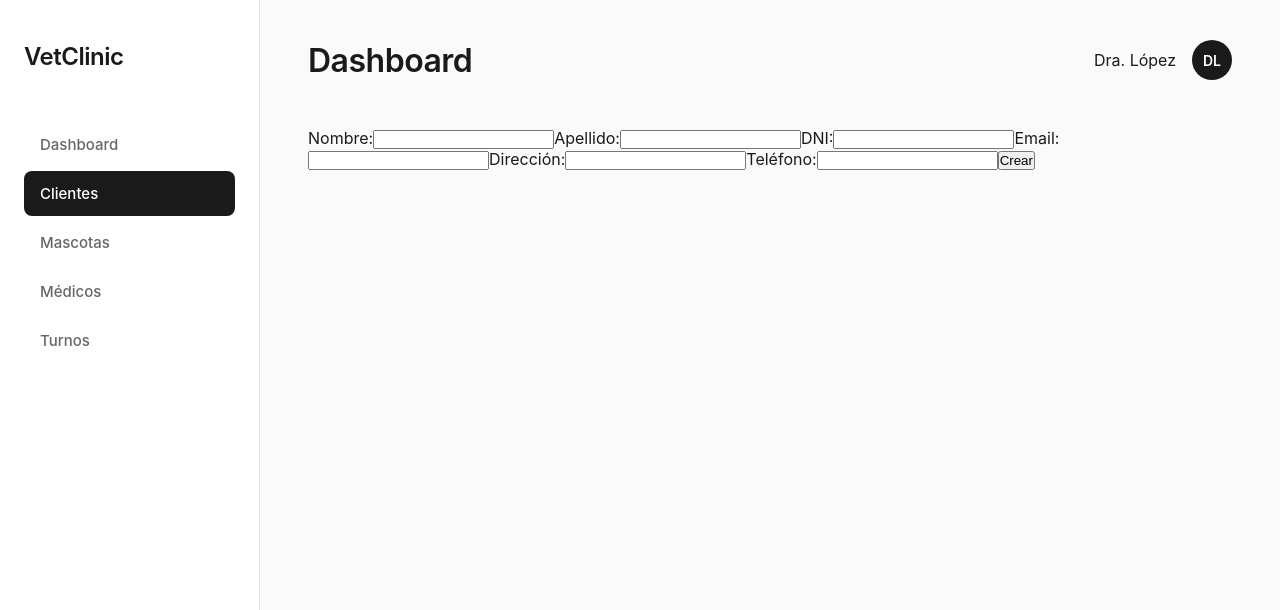
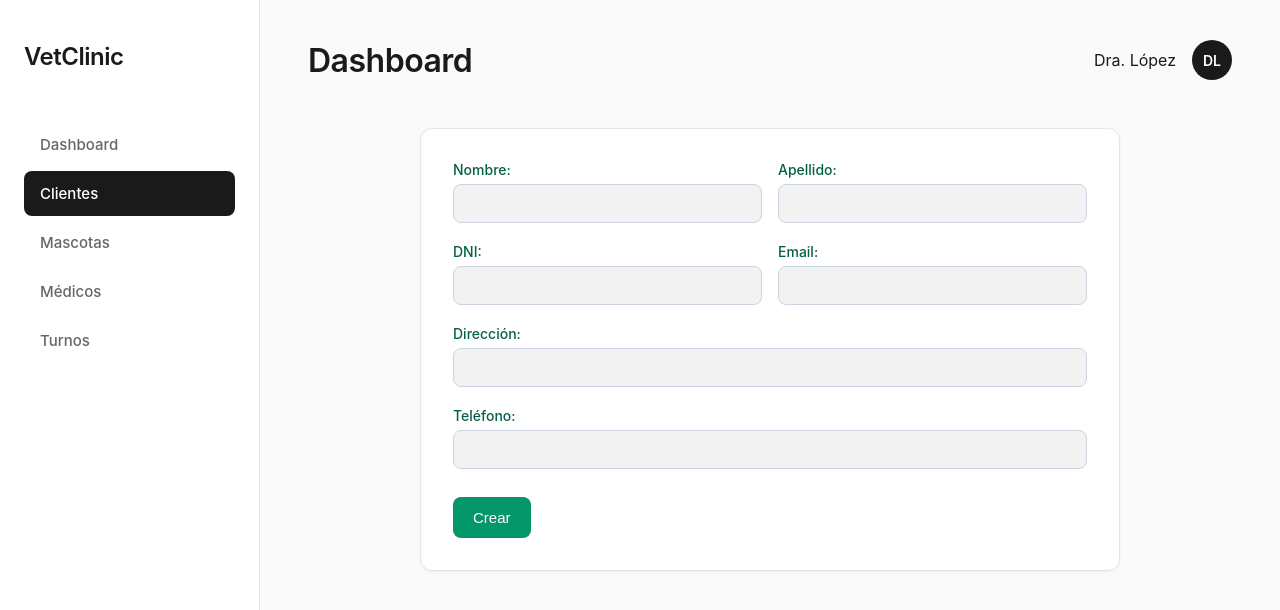
Before and after one commit to carlos-huallpa/veterinaria, an Angular app in the folder frontend/frontend-app/: page /clientes-form in a window 1280 px wide. Shown: the top 610 px of the page. Built offline with nearby package versions, Linux system fonts and the light colour scheme.

Commit message:
FeatFrontend: Asignacion de estilos para formulario de clientes

```diff
--- a/frontend/frontend-app/src/app/components/clientes-form/clientes-form.css
+++ b/frontend/frontend-app/src/app/components/clientes-form/clientes-form.css
@@ -0,0 +1,96 @@
+form {
+  max-width: 700px;
+  margin: 40px auto;
+  padding: 32px;
+  background: #ffffff;
+  border: 1px solid #e5e5e5;
+  border-radius: 12px;
+  box-shadow: 0 1px 3px rgba(0,0,0,0.05);
+  display: flex;
+  flex-direction: column;
+  gap: 20px;
+}
+
+/* Fila con 2 columnas */
+.form-row {
+  display: grid;
+  grid-template-columns: 1fr 1fr;
+  gap: 16px;
+}
+
+/* Grupo de input */
+.form-group {
+  display: flex;
+  flex-direction: column;
+  gap: 6px;
+}
+
+.form-group.full-width {
+  grid-column: 1 / -1; /* ocupa todo el ancho */
+}
+
+/* Etiquetas */
+label {
+  font-size: 14px;
+  font-weight: 500;
+  color: #065f46; /* verde oscuro */
+}
+
+/* Inputs */
+input {
+  width: 100%;
+  padding: 10px 12px;
+  border: 1px solid #cbd5e1;
+  border-radius: 8px;
+  font-size: 15px;
+  color: #1a1a1a;
+  background: #f3f2f2;
+  transition: border-color 0.2s ease, background 0.2s ease, box-shadow 0.2s ease;
+}
+
+input:focus {
+  outline: none;
+  border-color: #059669;
+  background: #ffffff;
+  box-shadow: 0 0 0 3px rgba(5, 150, 105, 0.15);
+}
+
+/* Botón */
+button {
+  align-self: flex-start;
+  margin-top: 8px;
+  padding: 12px 20px;
+  border-radius: 8px;
+  border: none;
+  cursor: pointer;
+  font-weight: 500;
+  font-size: 15px;
+  background: #059669;
+  color: #ffffff;
+  transition: background 0.2s ease;
+}
+
+button:hover {
+  background: #047857;
+}
+
+/* Mensajes */
+.loading-message {
+  margin-bottom: 16px;
+  font-size: 14px;
+  padding: 10px 12px;
+  border-radius: 6px;
+  background: #ecfdf5;
+  color: #065f46;
+  border: 1px solid #a7f3d0;
+}
+
+.error-message {
+  margin-bottom: 16px;
+  font-size: 14px;
+  padding: 10px 12px;
+  border-radius: 6px;
+  background: #fef2f2;
+  color: #b91c1c;
+  border: 1px solid #fecaca;
+}
--- a/frontend/frontend-app/src/app/components/clientes-form/clientes-form.html
+++ b/frontend/frontend-app/src/app/components/clientes-form/clientes-form.html
@@ -1,24 +1,38 @@
-<div *ngIf="loading">Cargando...</div>
-<div *ngIf="error">{{ error }}</div>
+<div *ngIf="loading" class="loading-message">Cargando...</div>
+<div *ngIf="error" class="error-message">{{ error }}</div>
 
 <form [formGroup]="clienteForm" (ngSubmit)="guardarCliente()">
+  <div class="form-row">
+    <div class="form-group">
       <label>Nombre:</label>
       <input formControlName="nombre">
-
+    </div>
+    <div class="form-group">
       <label>Apellido:</label>
       <input formControlName="apellido">
+    </div>
+  </div>
 
+  <div class="form-row">
+    <div class="form-group">
       <label>DNI:</label>
       <input formControlName="dni">
-
+    </div>
+    <div class="form-group">
       <label>Email:</label>
       <input formControlName="email">
+    </div>
+  </div>
 
+  <div class="form-group full-width">
     <label>Dirección:</label>
     <input formControlName="direccion">
+  </div>
 
+  <div class="form-group full-width">
     <label>Teléfono:</label>
     <input formControlName="telefono">
+  </div>
 
   <button type="submit">{{ clienteId ? 'Actualizar' : 'Crear' }}</button>
 </form>
--- a/frontend/frontend-app/src/app/components/clientes-form/clientes-form.ts
+++ b/frontend/frontend-app/src/app/components/clientes-form/clientes-form.ts
@@ -10,7 +10,7 @@ import { CommonModule } from '@angular/common';
   templateUrl: './clientes-form.html',
   styleUrls: ['./clientes-form.css'],
   standalone: true,
-  imports: [ReactiveFormsModule, CommonModule, RouterModule,],
+  imports: [ReactiveFormsModule, CommonModule, RouterModule],
 })
 export class ClientesForm implements OnInit {
   clienteForm!: FormGroup;
```
Lines whose indentation alone changed are shown as unchanged.
